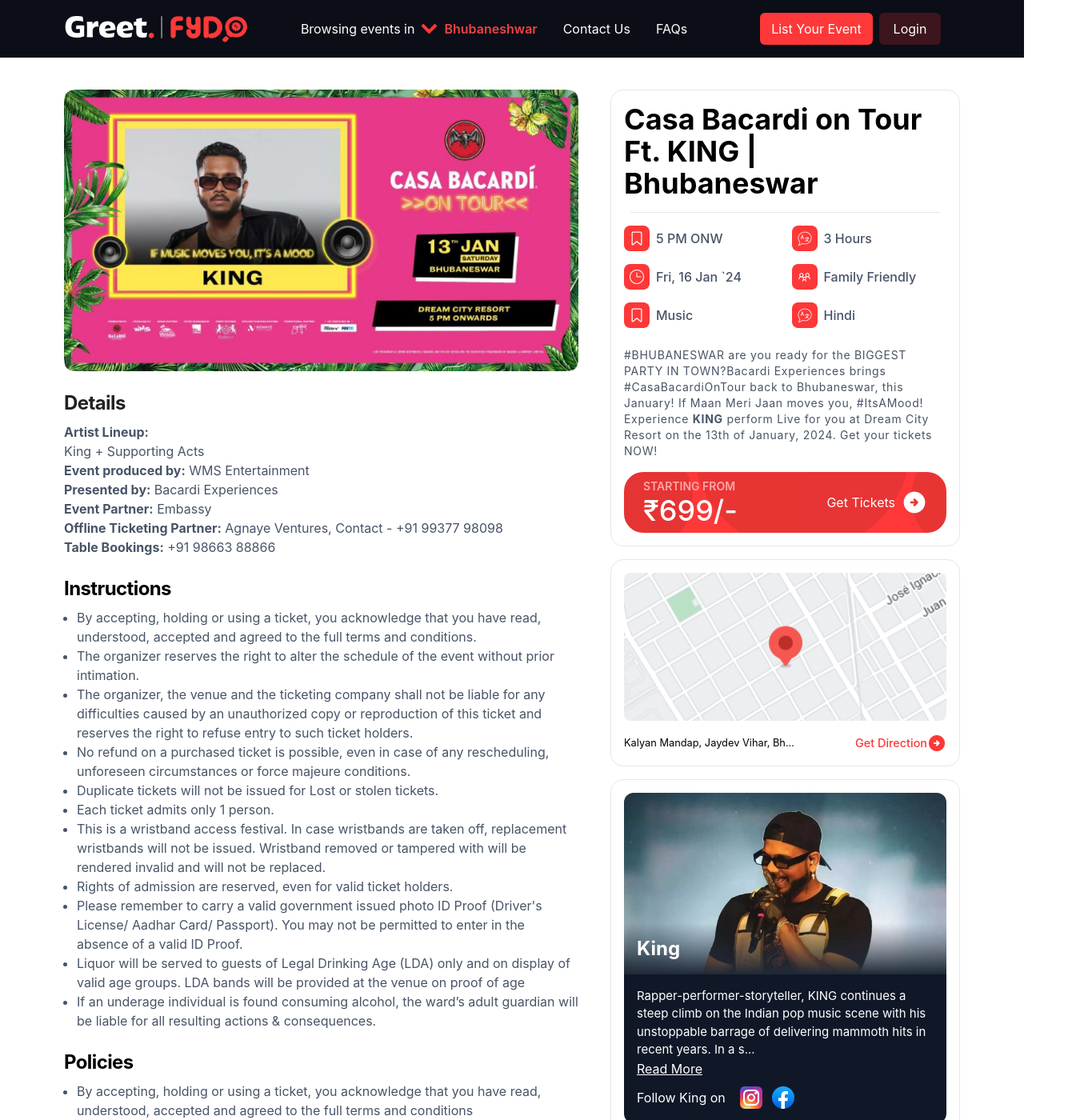
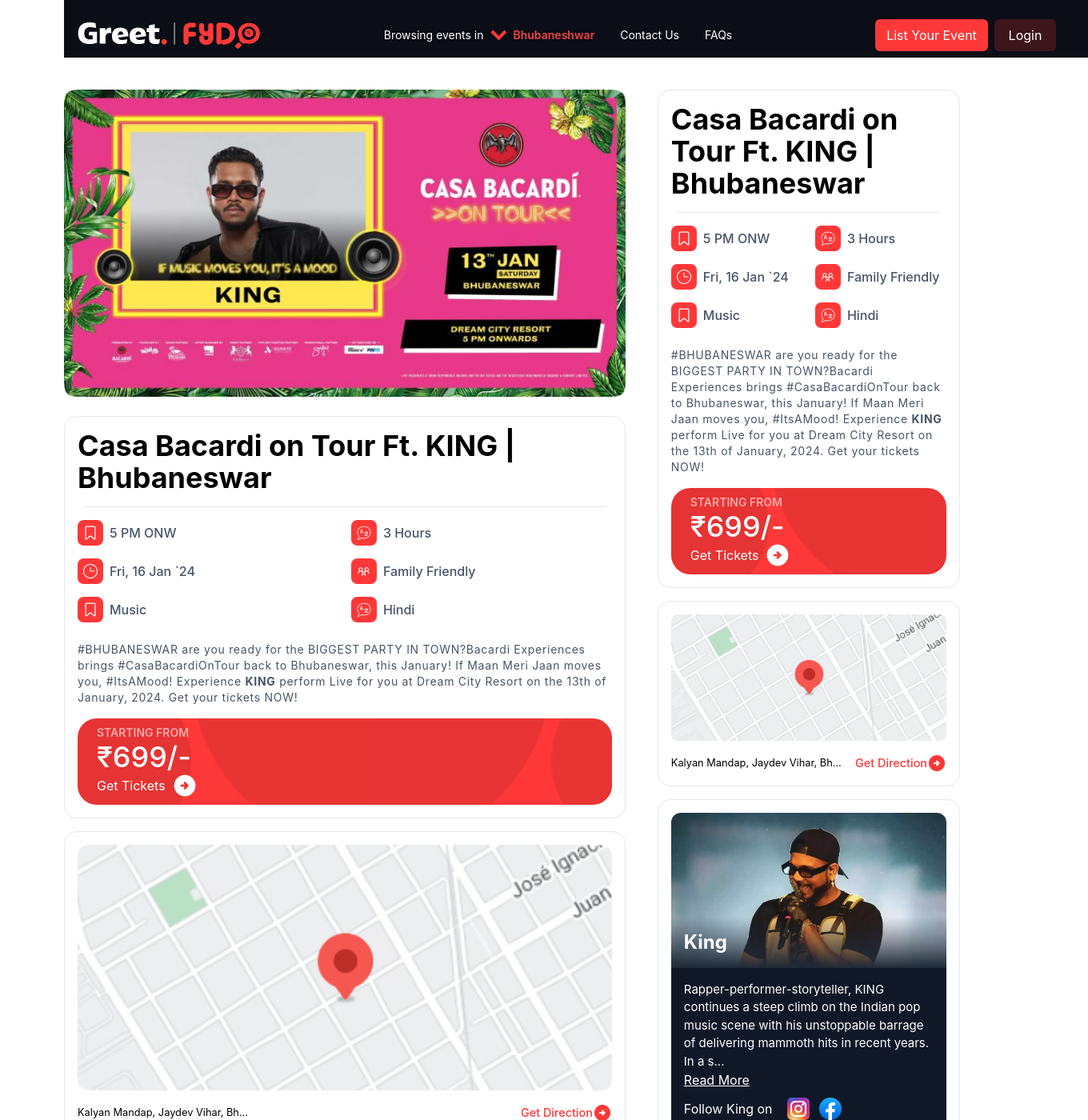
Before and after one commit to Sneha-1808/Fydo-frontend, a React (Create React App) app: page / in a window 1280 px wide. Shown: the top 1400 px of the page at 80% size, 1360 px wide, since content can reach past the window. Built offline with nearby package versions, Linux system fonts and the light colour scheme.

Commit message:
mobile page

```diff
--- a/src/App.js
+++ b/src/App.js
@@ -7,7 +7,13 @@
 function App() {
   return (
    <div className='font-inter'>
+   <div className='md:hidden sticky top-0 z-20'>
     <Navbar/>
+   </div>
+   <div className='hidden md:block'>
+   <Navbar/>
+   </div>
+
     <Main/>
 
    </div>
--- a/src/components/Checkout/Checkout.js
+++ b/src/components/Checkout/Checkout.js
@@ -9,11 +9,11 @@
 const Checkout = () => {
 
   return (
-    <div className="lg:w-[900px] flex  mx-auto  rounded-xl bg-white transition-opacity duration-300 ease-in-out">
-        <div className="flex-1 lg:w-[524px] ">
+    <div className=" lg:w-[900px] flex-col md:flex-row mx-auto  rounded-xl bg-white transition-opacity duration-300 ease-in-out overflow-y-auto  sm-gap-2">
+        <div className="flex-1 lg:w-[524px] sm:w-full ">
         <Left />
       </div>
-      <div className="h-[550px] border-l border-gray-200 mt-32"></div>
+      <div className="h-[550px] border-l border-gray-200 mt-32 hidden md:block "></div>
 
       <div className="flex w-[304px] p-4 ">
         <Right />
--- a/src/components/Checkout/Counter.js
+++ b/src/components/Checkout/Counter.js
@@ -16,7 +16,7 @@
   return (
     <div className="flex items-center space-x-4">
       <button
-        className="bg-[#F2F4F7] w-[32px] h-[32px] text-white px-3 py-1 rounded-[8px] text-black"
+        className="bg-[#F2F4F7] w-[32px] h-[32px] text-black px-3 py-1 rounded-[8px] text-[#000]"
         onClick={decrement}
       >
         -
--- a/src/components/Checkout/Left.js
+++ b/src/components/Checkout/Left.js
@@ -2,10 +2,10 @@
 
 const Left = () => {
     return (
-        <div className="flex flex-col items-center justify-center text-center gap-6 p-4">
+        <div className="flex flex-col items-center justify-center text-center lg:gap-6 lg:p-4 sm:gap-2 sm:p-2">
             <div className="flex flex-col gap-4">
-            <p className='text-4xl font-bold '>Casa Bacardi on Tour Ft. KING | Bhubaneswar</p>
-            <div className="border-b w-[304px] bg-gray-600 mx-auto"></div>
+            <p className='lg:text-4xl sm:text-xl font-bold '>Casa Bacardi on Tour Ft. KING | Bhubaneswar</p>
+            <div className="border-b lg:w-[304px] sm:w-full bg-gray-600 mx-auto"></div>
             <p className="text-secondary tracking-wide">Dream City Resort • Friday, 16th January 2024 • 5 PM Onwards</p>
             </div>
 
--- a/src/components/Main/Left.js
+++ b/src/components/Main/Left.js
@@ -1,13 +1,21 @@
-import React from 'react';
+import React, { useState } from 'react';
 import Banner from '../../images/king.png'
+import Right from './Right';
 
 
 const Left = () => {
+  const [showFullText, setShowFullText] = useState(false);
+
+  const toggleReadMore = () => {
+    setShowFullText(!showFullText);
+  };
   return (
     <div className='flex flex-col gap-6 pb-[40px]'>
         <div>
         <img src={Banner}/>
         </div>
+
+        <Right/>
 
         {/* Details------- */}
         <p className=" flex flex-col gap-2 font-inter text-left text-[#222222]">
@@ -29,6 +37,20 @@
         <ul className='text-[#475467] text-l list-disc ml-4'>
             <li>By accepting, holding or using a ticket, you acknowledge that you have read, understood, accepted and agreed to the full terms and conditions.</li>
             <li>The organizer reserves the right to alter the schedule of the event without prior intimation.</li>
+            <p className='cursor-pointer text-btnPrimary' onClick={toggleReadMore}>{showFullText ? '' : 'Read More'}</p>
+            {showFullText && <ul className='list-disc md:hidden'>
+            <li>The organizer, the venue and the ticketing company shall not be liable for any difficulties caused by an unauthorized copy or reproduction of this ticket and reserves the right to refuse entry to such ticket holders.</li>
+            <li>No refund on a purchased ticket is possible, even in case of any rescheduling, unforeseen circumstances or force majeure conditions.</li>
+            <li>Duplicate tickets will not be issued for Lost or stolen tickets.</li>
+            <li>Each ticket admits only 1 person.</li>
+            <li>This is a wristband access festival. In case wristbands are taken off, replacement wristbands will not be issued. Wristband removed or tampered with will be rendered invalid and will not be replaced.</li>
+            <li>Rights of admission are reserved, even for valid ticket holders.</li>
+            <li>Please remember to carry a valid government issued photo ID Proof (Driver's License/ Aadhar Card/ Passport). You may not be permitted to enter in the absence of a valid ID Proof.</li>
+            <li>Liquor will be served to guests of Legal Drinking Age (LDA) only and on display of valid age groups. LDA bands will be provided at the venue on proof of age</li>
+            <li>If an underage individual is found consuming alcohol, the ward’s adult guardian will be liable for all resulting actions & consequences.</li>
+            <p className='cursor-pointer text-btnPrimary' onClick={toggleReadMore}>{showFullText ? 'Read Less' : ''}</p>
+            </ul>}
+            <ul className='list-disc hidden md:block'>
             <li>The organizer, the venue and the ticketing company shall not be liable for any difficulties caused by an unauthorized copy or reproduction of this ticket and reserves the right to refuse entry to such ticket holders.</li>
             <li>No refund on a purchased ticket is possible, even in case of any rescheduling, unforeseen circumstances or force majeure conditions.</li>
             <li>Duplicate tickets will not be issued for Lost or stolen tickets.</li>
@@ -39,9 +61,10 @@
             <li>Liquor will be served to guests of Legal Drinking Age (LDA) only and on display of valid age groups. LDA bands will be provided at the venue on proof of age</li>
             <li>If an underage individual is found consuming alcohol, the ward’s adult guardian will be liable for all resulting actions & consequences.</li>
             </ul>
+            </ul>
         </p>
 
-        <p className='flex flex-col gap-2 font-inter text-left'>
+        <p className='flex flex-col gap-2 font-inter text-left mb-8'>
         <p className='text-2xl font-bold tracking-tight'>Policies</p>
         <ul className='text-[#475467] text-l list-disc ml-4'>
             <li>By accepting, holding or using a ticket, you acknowledge that you have read, understood, accepted and agreed to the full terms and conditions</li>
--- a/src/components/Main/Main.js
+++ b/src/components/Main/Main.js
@@ -7,12 +7,12 @@
 
 const Main = () => {
   return (
-    <div className="min-h-full min-w-screen px-[80px] py-[40px] flex gap-10 lg:flex-row sm:flex-col">
-      <div className="flex-1 lg:w-64 h-32 flex-col gap-8 sm:w-full ">
+    <div className="w-full h-full md:px-[80px] md:py-[40px] flex gap-10 md:flex-row sm:flex-col sm:p-4 ">
+      <div className=" flex lg:w-[811px] md:w-[512px] flex-col gap-8 sm:w-full ">
         <Left/>
 
       </div>
-      <div className="flex lg:w-[437px] sm:w-full">
+      <div className=" flex  lg:w-[437px] md:w-[330px] sm:w-full hidden md:block">
         <Right/>
       </div>
 
--- a/src/components/Main/Right.js
+++ b/src/components/Main/Right.js
@@ -44,9 +44,9 @@
     e.stopPropagation();
   };
   return (
-    <div className={`flex flex-col gap-4 text-inter ${isCheckoutVisible? 'overflow-hidden':''}`}>
+    <div className={`flex flex-col gap-4 text-inter ${isCheckoutVisible? 'overflow-y-auto' : 'overflow-y-hidden' }`}>
         <div className='flex flex-col right-div top gap-4'>
-            <p className='text-4xl font-bold'>Casa Bacardi on Tour Ft. KING |<br/> Bhubaneswar</p>
+            <p className='lg:text-4xl md:text-3xl font-bold'>Casa Bacardi on Tour Ft. KING |<br/> Bhubaneswar</p>
             <div className="border-b border-gray-200  mx-2"></div>
             <div className="grid grid-cols-2 gap-4 mb-2">
       {data.map((item, index) => (
@@ -56,7 +56,20 @@
     <p className='text-secondary text-sm line-height-22 tracking-wider'>#BHUBANESWAR are you ready for the BIGGEST PARTY IN TOWN?Bacardi Experiences brings #CasaBacardiOnTour back to Bhubaneswar, this January! If Maan Meri Jaan moves you, #ItsAMood! Experience <b>KING</b> perform Live for you at Dream City Resort on the 13th of January, 2024.
         Get your tickets NOW!</p>
 
-        <button className="bg-btnPrimary flex gap-8 px-6 py-2 rounded-3xl bg-cover w-full text-white justify-between items-center" onClick={handleGetTicket} style={buttonStyle}>
+        {/* for small screen */}
+        <button className="bg-btnPrimary fixed bottom-0 left-0 w-full flex gap-8 px-4 py-2 bg-cover w-full text-white justify-between items-center block md:hidden z-20" onClick={handleGetTicket} style={buttonStyle}>
+        <div className='flex flex-col items-start justify-start'>
+            <p className='text-sm font-semibold text-[#FFA9A9] '>STARTING FROM</p>
+            <p className='text-2xl font-medium'>₹699/-</p>
+        </div>
+        <div className='flex gap-2 items-center'>
+            <p className='text-white font-500'> Get Tickets</p>
+            <img src={rightArrow}/>
+        </div>
+</button>
+
+{/* for large sreen */}
+<button className="bg-btnPrimary  flex gap-8 px-6 py-2 rounded-3xl bg-cover w-full text-white justify-between items-center  sm:hidden md:block" onClick={handleGetTicket} style={buttonStyle}>
         <div className='flex flex-col items-start justify-start'>
             <p className='text-sm font-semibold text-[#FFA9A9] '>STARTING FROM</p>
             <p className='text-4xl font-medium'>₹699/-</p>
@@ -107,7 +120,7 @@
 
 
         <div className='right-div flex justify-between items-center'>
-         <p className='font-semibold text-md'>Share this Event -&gt;</p>
+         <p className='font-semibold md:text-md text:xs'>Share this Event -&gt;</p>
          <div className='flex gap-2'>
             <img src={twitter}/>
             <img src={instagram}/>
@@ -117,8 +130,8 @@
         </div>
 
         {isCheckoutVisible && (
-        <div className="fixed top-0 left-0 w-full h-full flex items-center justify-center bg-black bg-opacity-60 overflow-hidden transition-opacity duration-300 ease-in-out rounded-md" onClick={handleCloseCheckout}>
-        <div className=" z-1 bg-white p-4 rounded-xl transition-opacity duration-300 ease-in-out shadow-lg" onClick={handleCheckoutClick}>
+        <div className="fixed top-2 left-0 w-full lg:h-max-screen h-full flex items-center justify-center bg-black bg-opacity-60 overflow-y-auto transition-opacity duration-300 ease-in-out " onClick={handleCloseCheckout}>
+        <div className=" z-1 bg-white p-4 rounded-xl transition-opacity duration-300 ease-in-out shadow-lg m-4" onClick={handleCheckoutClick}>
           <Checkout  />
           </div>
         </div>
--- a/src/components/Navbar.js
+++ b/src/components/Navbar.js
@@ -3,16 +3,17 @@
 import DropBar from '../dropbar.svg'
 
 const Navbar = () => {
+  const screenWidth = window.innerWidth;
   const [isOpen, setOpen] = useState(false);
 
   const toggleNavbar = () => {
     setOpen((prev) => !prev);
   };
   return (
-    <div className="relative w-full h-[72px] bg-[#0B0D17] px-20  "  >
-    <div className='w-1440 h-[72px] py-2 flex justify-between mx-auto items-center  top-0'>
+    <div className="relative w-full md:h-[72px] h-[60px] bg-[#0B0D17] md:mx-20 px-4 py-2 md:py-4"  >
+    <div className='w-full py-2 flex justify-between mx-auto items-center  top-0'>
       {/* //Logo */}
-      <div><img src={Logo}/></div>
+      <div><img className='w-[125px] md:w-[229px]' src={Logo}/></div>
 
       {/* menu for small device */}
       <div className="block lg:hidden">
@@ -23,32 +24,30 @@
             <svg class="w-5 h-5" aria-hidden="true" xmlns="http://www.w3.org/2000/svg" fill="none" viewBox="0 0 17 14">
             <path stroke="currentColor" stroke-linecap="round" stroke-linejoin="round" stroke-width="2" d="M1 1h15M1 7h15M1 13h15"/>
 
-              {/* {isOpen ? (
-                <path
-                  fillRule="evenodd"
-                  clipRule="evenodd"
-                  d="M4 5h16a1 1 0 1 1 0 2H4a1 1 0 1 1 0-2zm16 4H4a1 1 0 1 0 0 2h16a1 1 0 1 0 0-2zm0 6H4a1 1 0 1 1 0-2h16a1 1 0 1 1 0 2z"
-                />
-              ) : (
-                <path
-                  fillRule="evenodd"
-                  clipRule="evenodd"
-                  d="M4 5h16a1 1 0 0 1 0 2H4a1 1 0 1 1 0-2zm0 6h16a1 1 0 1 0 0-2H4a1 1 0 0 0 0 2zm0 6h16a1 1 0 1 1 0 2H4a1 1 0 0 1 0-2z"
-                /> */}
-              {/* )} */}
             </svg>
           </button>
         </div>
 
     {/* OPtions   */}
-      <div className={`lg:flex  text-[white] space-x-8 ${isOpen ? 'block' : 'hidden'}`}>
-        <p className=' flex gap-2'>Browsing events in
-        <span className='flex gap-2'>
+      <div className={`lg:flex  text-[white] space-x-8 text-sm  ${isOpen ? 'block' : 'hidden'}`}>
+        <p className=' flex gap-2'>
+        <span className='hidden lg:block'>Browsing events in</span>
+        {screenWidth >= 1109 ?
+          (<span className='flex gap-2'>
         <img src={DropBar}/>
         <p className="text-red-500 underline-white font-semibold">
         Bhubaneshwar
         </p>
-        </span>
+        </span>) :
+        (<span className='flex gap-2'>
+
+        <p className="text-red-500 underline-white font-semibold">
+        Bhubaneshwar
+        </p>
+        <img src={DropBar}/>
+        </span>)
+        }
+
         </p>
         <p>Contact Us</p>
         <p>FAQs</p>
--- a/tailwind.config.js
+++ b/tailwind.config.js
@@ -13,8 +13,9 @@
         btnSecondary: '#FE383833'
       },
       screens: {
-        'sm': '400px',
-        'md': '1330px'
+        'sm': '300px',
+        'md': '768px',
+        'lg': '1109px'
       }
     },
   },
```
Also changed, not shown: src/components/Checkout/Right.js (+4 -4 lines), 1 other file (tests, documents, lock files or other folders).
